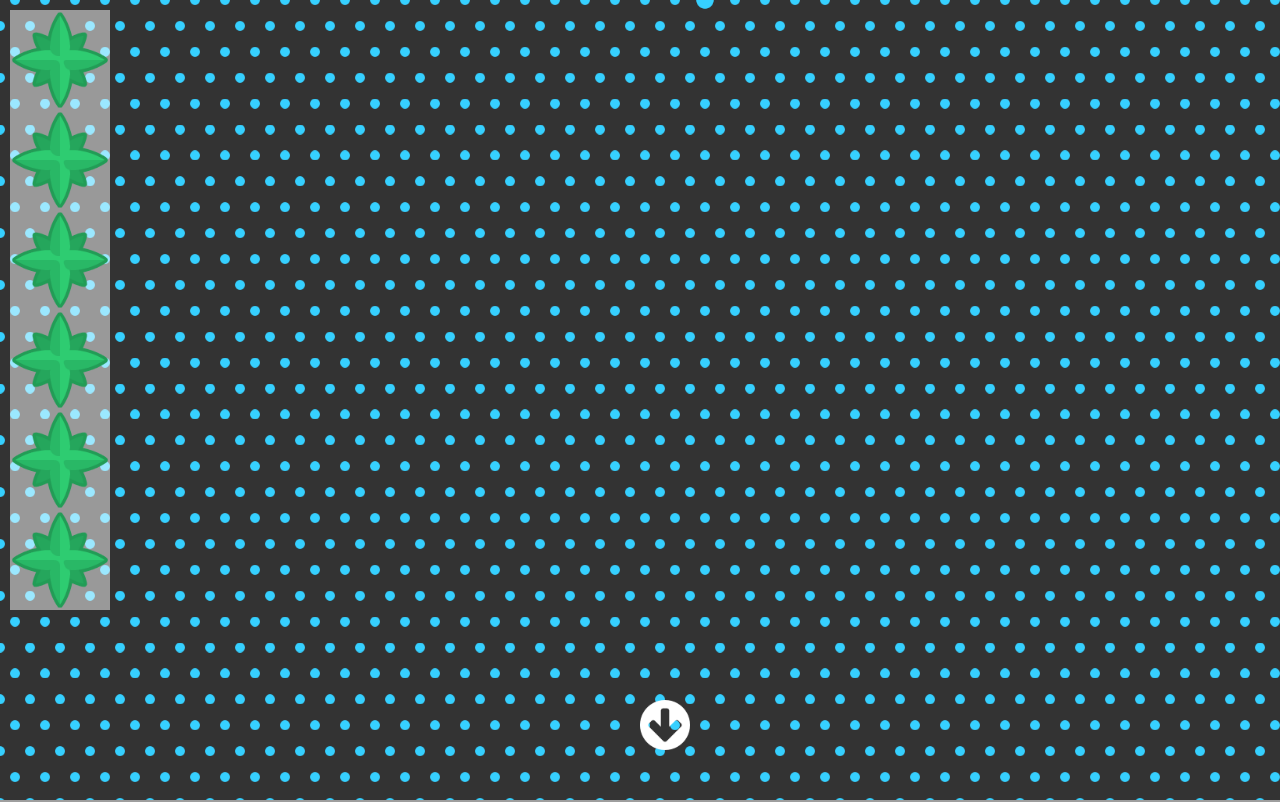
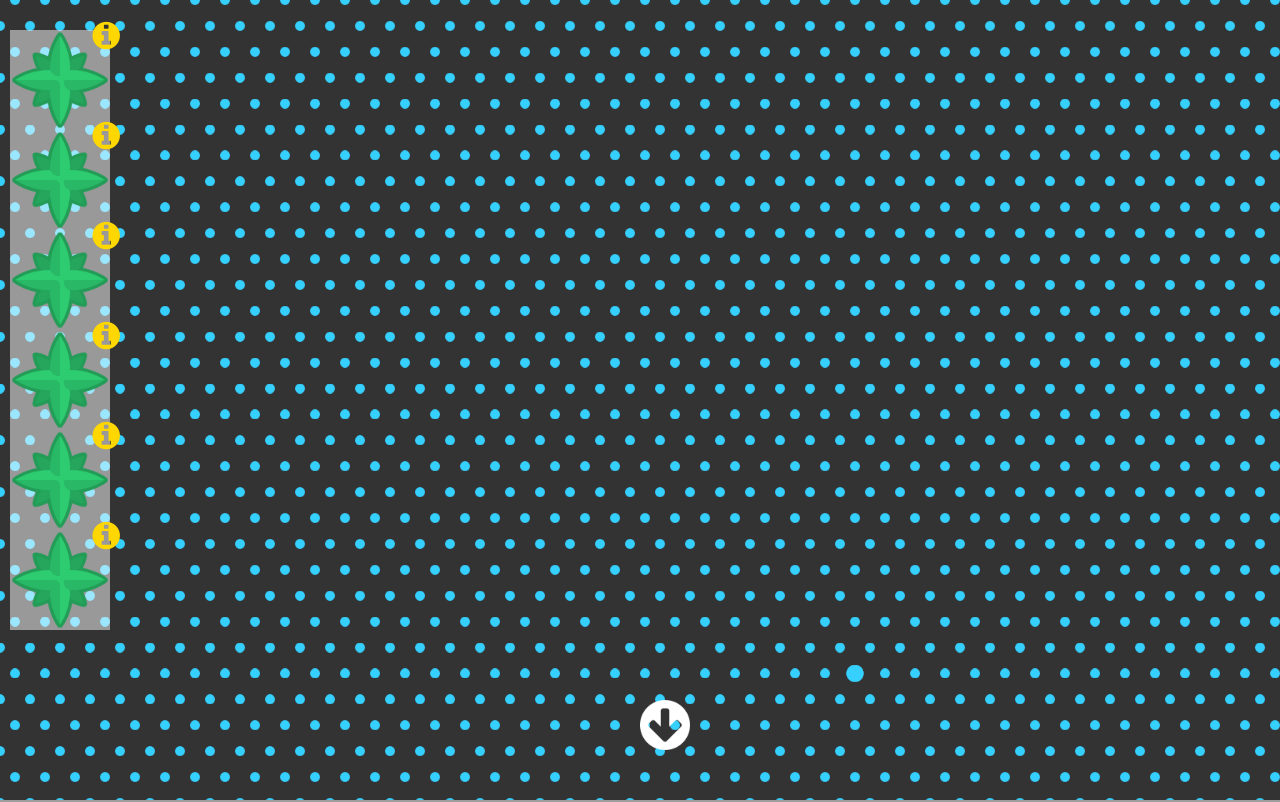
Before and after one commit to wacamoto/cancer-game, a plain HTML site: page index.html in a window 1280 px wide. Shown: the top 802 px of the page. Drawn offline with nearby package versions, Linux system fonts and the light colour scheme; grey boxes are pictures that could not be loaded; animation ran at ten frames a second; a script that the page names is missing.

Commit message:
knowledge

```diff
--- a/index.css
+++ b/index.css
@@ -37,7 +37,7 @@ body{
     background-color: lightblue;
     padding: 0;
     margin: 0;
-    overflow: hidden;
+    position: relative;
 }
 
 #pic{
@@ -47,19 +47,28 @@ body{
 }
 #menu{
     position: fixed;
-    top: 10px;
+    top: 30px;
     left: 10px;
     background-color: rgba(255, 255, 255, 0.5);
+    position: absolute;
 
 }
 
 #menu div{
     width: 100px;
     height: 100px;
-
+    position: relative;
 }
 
 .menu-btn{
     width: 100px;
     height: 100px;
 }
+
+#menu i{
+    position: absolute;
+    top: -10px;
+    right: -10px;
+    color: gold;
+    font-size: 2em;
+}
--- a/index.html
+++ b/index.html
@@ -1,5 +1,6 @@
 <!DOCTYPE html>
 <html lang="en">
+
 <head>
     <meta charset="UTF-8">
     <meta name="viewport" content="width=device-width, initial-scale=1.0">
@@ -10,18 +11,37 @@
     <script src="https://cdnjs.cloudflare.com/ajax/libs/tether/1.4.0/js/tether.min.js"></script>
     <script src="https://maxcdn.bootstrapcdn.com/bootstrap/4.0.0-alpha.6/js/bootstrap.min.js"></script>
     <script src="./lib/engine.js"></script>
-    <script src="https://code.jquery.com/jquery-3.2.1.min.js"></script>
+    <link rel="stylesheet" href="https://maxcdn.bootstrapcdn.com/font-awesome/4.7.0/css/font-awesome.min.css">
     <link rel="stylesheet" href="index.css">
 </head>
+
 <body>
     <div id="game">
         <div id="menu">
-            <div><img src="./assets/tower.png" class="menu-btn"alt=""><img src="" alt=""></div>
-            <div><img src="./assets/tower.png" class="menu-btn"alt=""><img src="" alt=""></div>
-            <div><img src="./assets/tower.png" class="menu-btn"alt=""><img src="" alt=""></div>
-            <div><img src="./assets/tower.png" class="menu-btn"alt=""><img src="" alt=""></div>
-            <div><img src="./assets/tower.png" class="menu-btn"alt=""><img src="" alt=""></div>
-            <div><img src="./assets/tower.png" class="menu-btn" alt=""><img src="" alt=""></div>
+            <div>
+                <img src="./assets/tower.png" class="menu-btn" alt="">
+                <i class="fa fa-info-circle" aria-hidden="true" onclick="showMsg('surgery')"></i>
+            </div>
+            <div>
+                <img src="./assets/tower.png" class="menu-btn" alt="">
+                <i class="fa fa-info-circle" aria-hidden="true"></i>
+            </div>
+            <div>
+                <img src="./assets/tower.png" class="menu-btn" alt="">
+                <i class="fa fa-info-circle" aria-hidden="true"></i>
+            </div>
+            <div>
+                <img src="./assets/tower.png" class="menu-btn" alt="">
+                <i class="fa fa-info-circle" aria-hidden="true"></i>
+            </div>
+            <div>
+                <img src="./assets/tower.png" class="menu-btn" alt="">
+                <i class="fa fa-info-circle" aria-hidden="true"></i>
+            </div>
+            <div>
+                <img src="./assets/tower.png" class="menu-btn" alt="">
+                <i class="fa fa-info-circle" aria-hidden="true"></i>
+            </div>
         </div>
         <canvas id="stage"></canvas>
         <img src="./assets/arrow.png" alt="" id="arrow" style="position: absolute; bottom: 50px; left: 50vw; width: 50px; height: 50px;">
@@ -29,17 +49,47 @@
     <div id="intro">
         <div id="intro_content">
             <div id="about_game">
-                    <img id="pic" src="./assets/medicine2.jpg" alt="" align="right" height="150px" width="160px">
-                    <h1>About XXX</h1>
-                    <p><font face="helvetica" size="4">Liver cancer is one of the most prevalent cancers in Taiwan. It is also one of the top ten cancers in the United States. XXX is a game that would guide you through the methods of treating liver cancers and what you would need to consider when you are a liver cancer victim. While killing the cancer cells in XXX, you would also gain more knowledge of medicine and all sorts of therapies, especially ones that are targeted for liver cancers.</font> </p>
+                <img id="pic" src="./assets/medicine2.jpg" alt="" align="right" height="150px" width="160px">
+                <h1>About XXX</h1>
+                <p>
+                    <font face="helvetica" size="4">Liver cancer is one of the most prevalent cancers in Taiwan. It is also one of the top ten cancers in
+                        the United States. XXX is a game that would guide you through the methods of treating liver cancers
+                        and what you would need to consider when you are a liver cancer victim. While killing the cancer
+                        cells in XXX, you would also gain more knowledge of medicine and all sorts of therapies, especially
+                        ones that are targeted for liver cancers.</font>
+                </p>
             </div>
             <div id="about_me">
-                <img id="pic" src="./assets/medicine.jpg" alt="" align="right"  class="img-rounded">
+                <img id="pic" src="./assets/medicine.jpg" alt="" align="right" class="img-rounded">
                 <h1>About Me - Shiloh Liu</h1>
-                <p><font face="helvetica" size="4">My father is an interventional radiologist who does minimally-invasive image-guided procedures to diagnose and treat different diseases. He is specialised in treating the abdomen, especially for liver cancers such as hepatitis. I am exposed to this kind of knowledge from a very young age. I am also extremely interested in what my father is doing and after quite a long talk with my father, I decided to make XXX, combining my passion for biology and coding both. My goal is to let more people, including you, know more about liver cancer, its treatments, and the importance of making the right decision.</font></p>
+                <p>
+                    <font face="helvetica" size="4">My father is an interventional radiologist who does minimally-invasive image-guided procedures to diagnose
+                        and treat different diseases. He is specialised in treating the abdomen, especially for liver cancers
+                        such as hepatitis. I am exposed to this kind of knowledge from a very young age. I am also extremely
+                        interested in what my father is doing and after quite a long talk with my father, I decided to make
+                        XXX, combining my passion for biology and coding both. My goal is to let more people, including you,
+                        know more about liver cancer, its treatments, and the importance of making the right decision.</font>
+                </p>
             </div>
         </div>
     </div>
-    <script src="./index.js"></script>
+
+    <!-- 遊戲知識介紹 -->
+    <div id="knowledge" class="modal fade" role="dialog">
+        <div class="modal-dialog">
+            <div class="modal-content">
+                <div class="modal-header">
+                    <button type="button" class="close" data-dismiss="modal">&times;</button>
+                    <h4 class="modal-title" id="knowledge-title">Modal Header</h4>
+                </div>
+                <div class="modal-body">
+                    <p id="knowledge-description">Some text in the modal.</p>
+                </div>
+            </div>
+        </div>
+    </div>
+    <script src="./src/index.js"></script>
+    <script src="./src/text.js"></script>
 </body>
+
 </html>
--- a/index.js
+++ b/src/index.js
@@ -140,7 +140,3 @@ Game.forever(function () {
         }
     }
 });
-
-$("#arrow").click(function(){
-    $("html, body").animate({scrollTop: $(document).height()}, "slow");
-})
--- /dev/null
+++ b/src/text.js
@@ -0,0 +1,17 @@
+var texts ={
+    "surgery": {
+        title: "Surgery",
+        description: "blabla",
+    } ,
+    "transplantation":{
+        title: "Transplantation",
+        description: "blabla",
+    }
+}
+
+function showMsg(key){
+    var t = texts[key];
+    $("#knowledge").modal();
+    $("#knowledge-title").text(t.title);
+    $("#knowledge-description").text(t.description);
+}
```
